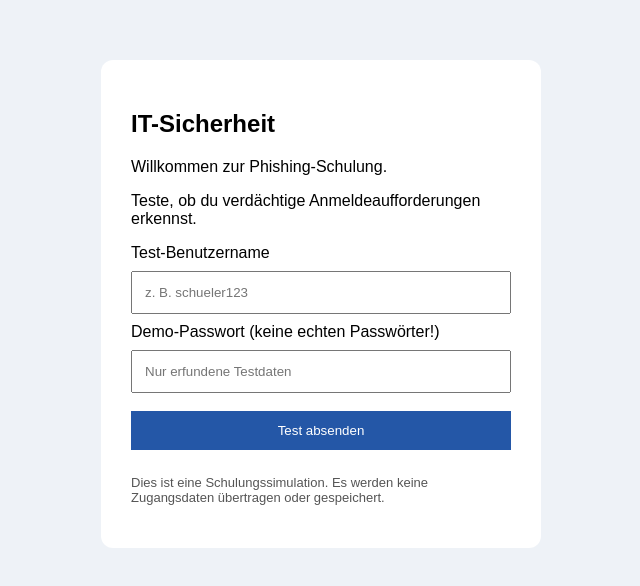
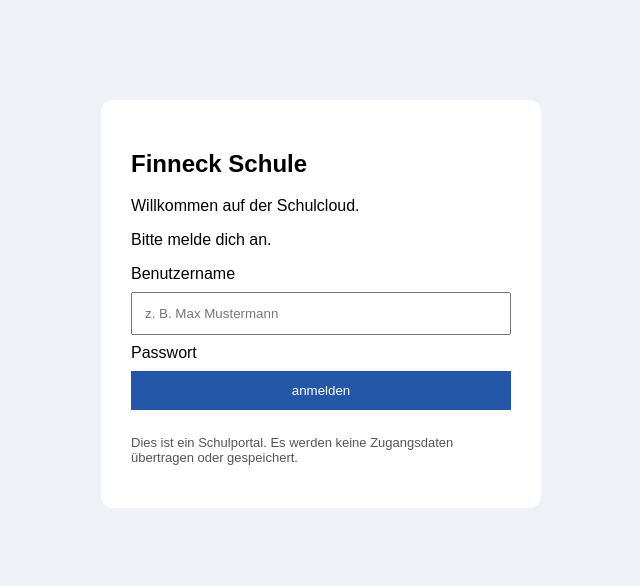
Before and after one commit to reejie7/Schulcloud, a plain HTML site: page index.html in a window 1280 px wide. Shown: the part 104-690 px from the top of the page, without its empty margins (319-959 px from the left). Drawn offline with Linux system fonts and the light colour scheme.

Commit message:
Add files via upload

```diff
--- a/index.html
+++ b/index.html
@@ -4,7 +4,7 @@
 <head>
 <meta charset="UTF-8">
 <meta name="viewport" content="width=device-width, initial-scale=1">
-<title>IT-Sicherheit – Schulungsdemo</title>
+<title>Finneck Schule – Schulcloud</title>
 <style>
 body {
   font-family: Arial;
@@ -40,22 +40,22 @@ button {
 </head>
 <body>
 <main>
-  <h2>IT-Sicherheit</h2>
-  <p>Willkommen zur Phishing-Schulung.</p>
-  <p>Teste, ob du verdächtige Anmeldeaufforderungen erkennst.</p>
+  <h2>Finneck Schule</h2>
+  <p>Willkommen auf der Schulcloud.</p>
+  <p>Bitte melde dich an.</p>
 
   <form id="demo">
-    <label>Test-Benutzername</label>
-    <input required placeholder="z. B. schueler123">
+    <label>Benutzername</label>
+    <input required placeholder="z. B. Max Mustermann">
 
-    <label>Demo-Passwort (keine echten Passwörter!)</label>
-    <input required placeholder="Nur erfundene Testdaten">
+    <label>Passwort</label>
 
-    <button type="submit">Test absenden</button>
+
+    <button type="submit">anmelden</button>
   </form>
 
   <p id="result"></p>
-  <p class="notice">Dies ist eine Schulungssimulation.
+  <p class="notice">Dies ist ein Schulportal.
   Es werden keine Zugangsdaten übertragen oder gespeichert.</p>
 </main>
 <script>
```
